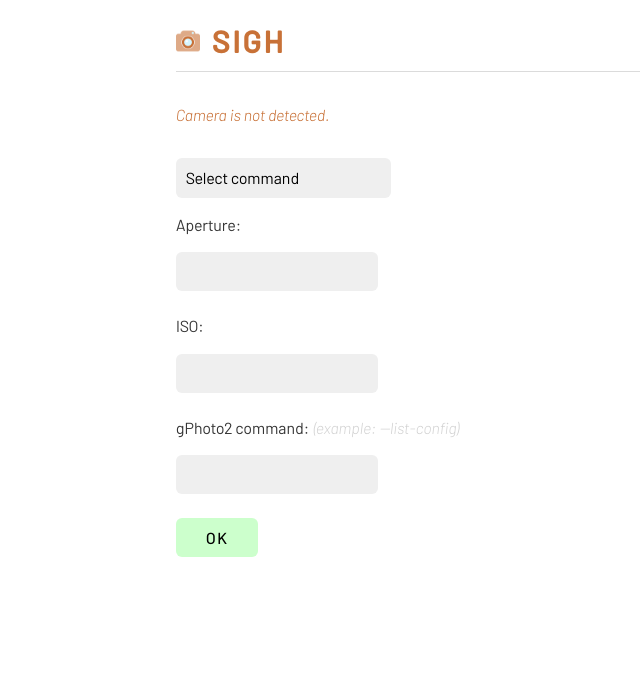
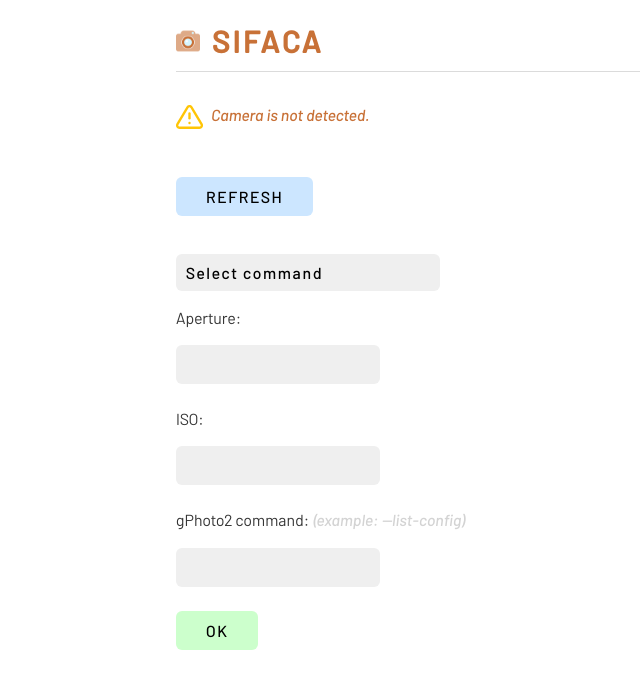
Before and after one commit to dmpop/himo, a PHP site: page / in a window 1280 px wide. Shown: the top 689 px of the page, without its empty margins (64-704 px from the left). Run offline with PHP 8.4, Linux system fonts and the light colour scheme.

Commit message:
Sigh -> Sifaca

```diff
--- a/index.php
+++ b/index.php
@@ -5,8 +5,8 @@
 
 <head>
 	<meta charset="utf-8">
-	<title>Sigh</title>
-	<link rel="shortcut icon" href="favicon.png" />
+	<title>Sifaca</title>
+	<link rel="shortcut icon" href="img/favicon.png" />
 	<link rel="stylesheet" href="water.css">
 	<meta name="viewport" content="width=device-width, initial-scale=1">
 </head>
@@ -17,8 +17,8 @@
 			window.history.replaceState(null, null, window.location.href);
 		}
 	</script>
-	<img style="display: inline; height: 1.5em;" src="favicon.png" alt="logo" />
-	<h1 style="display: inline; margin-left: 0.3em; letter-spacing: 3px; color: rgb(200, 113, 55);">SIGH</h1>
+	<img style="display: inline; height: 1.5em;" src="img/favicon.png" alt="logo" />
+	<h1 style="display: inline; margin-left: 0.3em; letter-spacing: 3px; color: rgb(200, 113, 55);">SIFACA</h1>
 	<hr style="margin-bottom: 2em;">
 
 	<?php
@@ -28,13 +28,16 @@
 		unlink("capture_preview.jpg");
 		shell_exec("gphoto2 --capture-preview");
 		echo '<img style="border-radius: 9px;" src="capture_preview.jpg">';
-		echo '<button style="background-color: #cce6ff; margin-bottom: 2em; margin-top: 2em; font-family: Barlow-Medium; letter-spacing: 0.1em;" onClick="history.go(0)" role="button">REFRESH</button>';
 		echo "</p>";
 	} else {
-		echo "<p style='margin-bottom: 2em;'><em>Camera is not detected.</em></p>";
+		echo '<img style="display: inline; height: 1.5em; margin-right: 0.5em; vertical-align: middle;" src="img/alert.svg" alt="alert" />';
+		echo "<em>Camera is not detected.</em>";
 	}
 	?>
-	<form style="margin-top: 1em;" action='index.php' method='POST'>
+	<p>
+		<button style="background-color: #cce6ff; margin-top: 2em;" onClick="history.go(0)" role="button">REFRESH</button>
+	</p>
+	<form style="margin-top: 2em;" action='index.php' method='POST'>
 		<select name='parameter'>
 			<option value=''>Select command</option>
 			<option value='--capture-image-and-download --filename photos/%Y%m%d-%H%M%S-%03n.%C'>Capture and download</option>
@@ -49,7 +52,7 @@
 		<input style="margin-bottom: 1.5em;" type="text" name="iso">
 		<p>gPhoto2 command: <em style="color:lightgray">(example: --list-config)</em></p>
 		<input style="margin-bottom: 1.5em;" type="text" name="cmd">
-		<input style="background-color: #ccffcc; font-family: Barlow-Medium; letter-spacing: 0.1em;" type='submit' value='OK' />
+		<input style="background-color: #ccffcc;" type='submit' value='OK' />
 	</form>
 
 	<?php
--- a/water.css
+++ b/water.css
@@ -98,8 +98,9 @@ select {
 input, select, button, textarea {
   color: #000000;
   background-color: #efefef;
-  font-family: inherit;
+  font-family: Barlow-Medium;
   font-size: inherit;
+  letter-spacing: 0.1em;
   margin-right: 6px;
   margin-bottom: 6px;
   padding: 10px;
@@ -242,14 +243,8 @@ tbody tr:nth-child(even) {
 /*# sourceMappingURL=light.css.map */
 
 em {
-  font-family: "Barlow-LightItalic", sans-serif;
+  font-family: "Barlow-MediumItalic", sans-serif;
   color: rgb(200, 113, 55);
-}
-
-@font-face {
-  font-family: 'Barlow-Light';
-  font-weight: 300;
-  src: url('../woff/Barlow-Light.woff2') format('woff');
 }
 
 @font-face {
@@ -265,8 +260,8 @@ em {
 }
 
 @font-face {
-  font-family: 'Barlow-LightItalic';
+  font-family: 'Barlow-MediumItalic';
   font-weight: 300;
   font-style: italic;
-  src: url('../woff/Barlow-LightItalic.woff2') format('woff');
+  src: url('../woff/Barlow-MediumItalic.woff2') format('woff');
 }
```
Also changed, not shown: README.md, img/alert.svg (added), img/favicon.png (renamed from favicon.png), img/favicon.svg (renamed from favicon.svg), woff/Barlow-Light.woff2 (deleted), woff/Barlow-LightItalic.woff2 (deleted), woff/Barlow-MediumItalic.woff2 (added), 2 other files.
